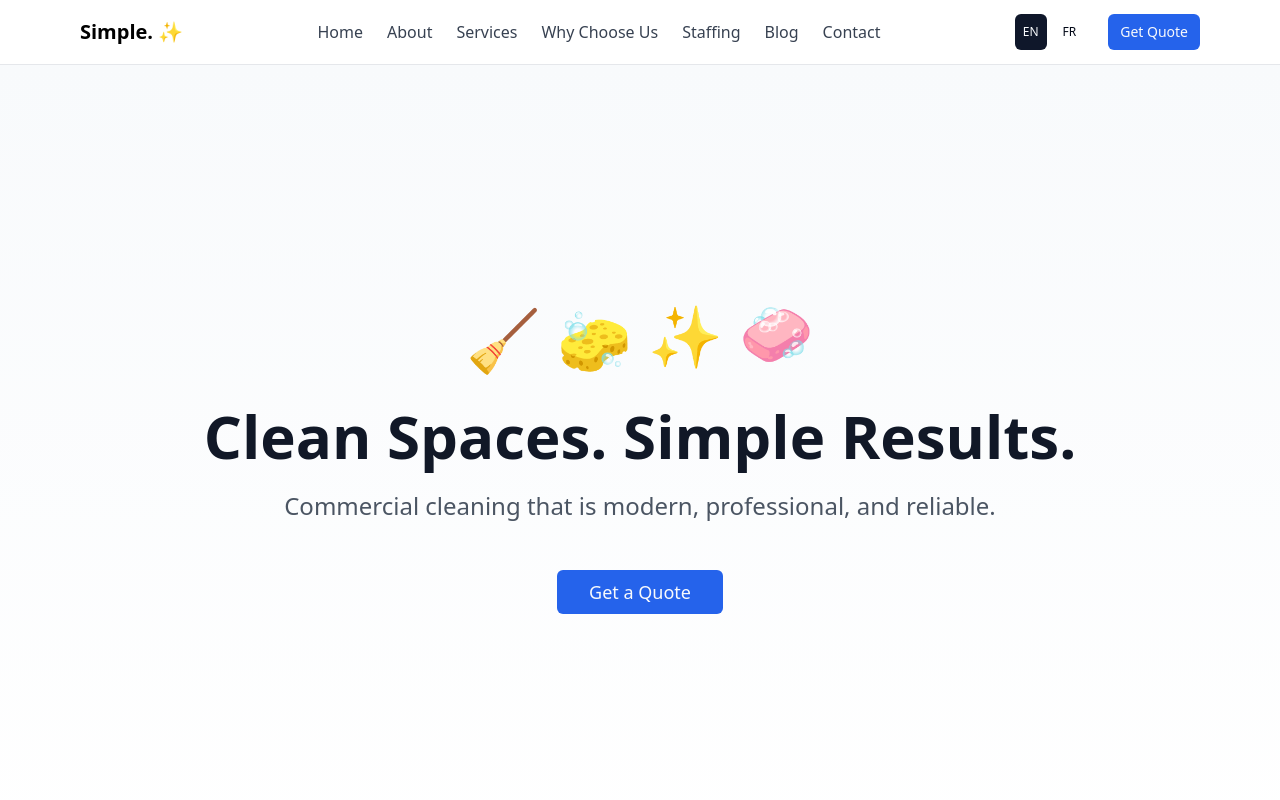
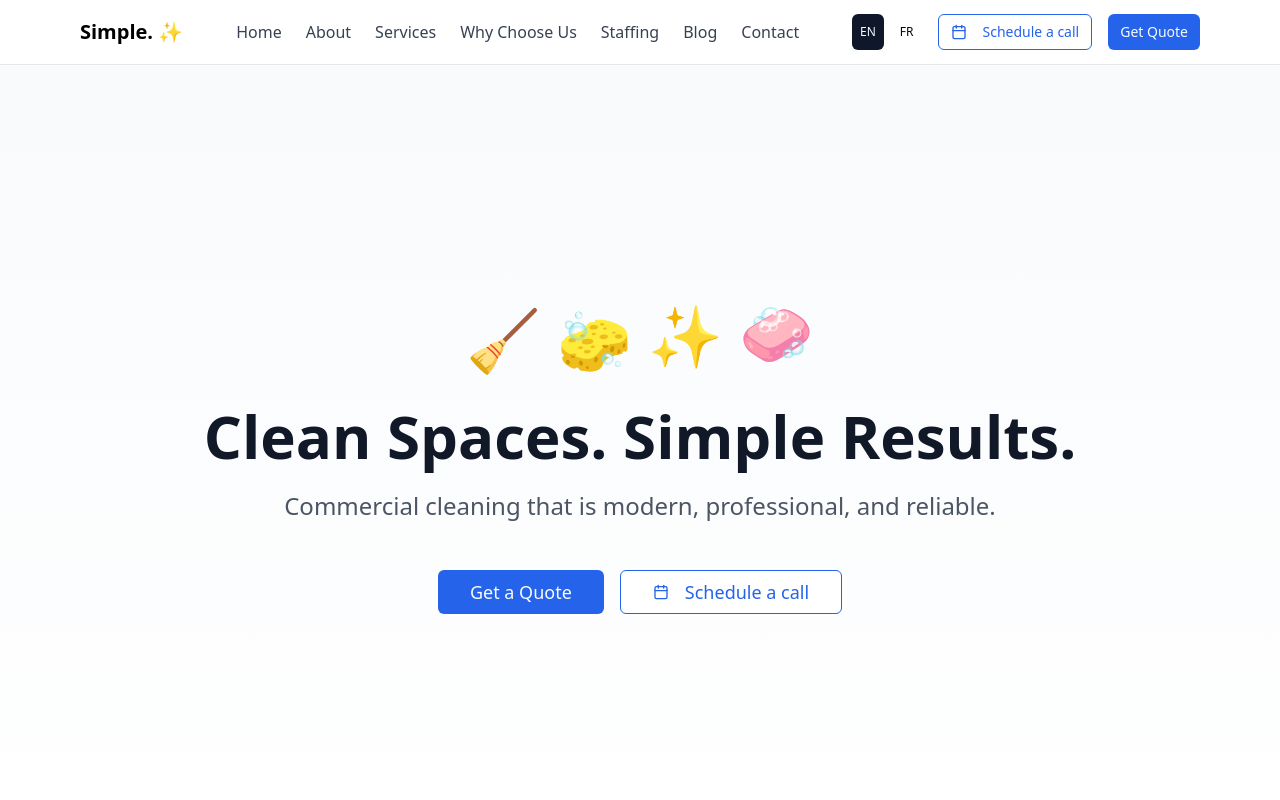
Before and after one commit to ronniehere/simple-website1, a React (Vite) app: page / in a window 1280 px wide. Shown: the top 800 px of the page. Built offline with nearby package versions, Linux system fonts and the light colour scheme.

Commit message:
Add "Schedule a call" button
Adds a "Schedule a call" button that links to a Calendly meeting.

```diff
--- a/src/components/Hero.tsx
+++ b/src/components/Hero.tsx
@@ -1,5 +1,6 @@
 
 import { Button } from "@/components/ui/button";
+import { Calendar } from "lucide-react";
 import { useLanguage } from "@/contexts/LanguageContext";
 
 export const Hero = () => {
@@ -25,6 +26,7 @@ export const Hero = () => {
             {t("hero.subtitle")}
           </p>
 
+          <div className="flex flex-col sm:flex-row items-center justify-center gap-4">
             <Button
               size="lg"
               className="text-lg px-8 py-4 bg-blue-600 hover:bg-blue-700"
@@ -32,6 +34,22 @@ export const Hero = () => {
             >
               {t("hero.cta")}
             </Button>
+
+            <a
+              href="https://calendly.com/abe-sshift/15-minute-meeting-for-simple"
+              target="_blank"
+              rel="noopener noreferrer"
+            >
+              <Button
+                size="lg"
+                variant="outline"
+                className="text-lg px-8 py-4 border-blue-600 text-blue-600 hover:bg-blue-50"
+              >
+                <Calendar className="w-5 h-5 mr-2" />
+                Schedule a call
+              </Button>
+            </a>
+          </div>
         </div>
       </div>
     </div>
--- a/src/components/Navigation.tsx
+++ b/src/components/Navigation.tsx
@@ -2,7 +2,7 @@
 import { Link } from "react-router-dom";
 import { Button } from "@/components/ui/button";
 import { Sheet, SheetContent, SheetTrigger } from "@/components/ui/sheet";
-import { Menu } from "lucide-react";
+import { Menu, Calendar } from "lucide-react";
 import { useState } from "react";
 import { useLanguage } from "@/contexts/LanguageContext";
 import { LanguageToggle } from "@/components/LanguageToggle";
@@ -61,9 +61,24 @@ export const Navigation = () => {
             ))}
           </div>
 
-          {/* Desktop Language Toggle and CTA */}
-          <div className="hidden md:flex items-center space-x-6">
+          {/* Desktop Language Toggle and CTAs */}
+          <div className="hidden md:flex items-center space-x-4">
             <LanguageToggle />
+
+            <a
+              href="https://calendly.com/abe-sshift/15-minute-meeting-for-simple"
+              target="_blank"
+              rel="noopener noreferrer"
+            >
+              <Button
+                size="sm"
+                variant="outline"
+                className="border-blue-600 text-blue-600 hover:bg-blue-50"
+              >
+                <Calendar className="w-4 h-4 mr-2" />
+                Schedule a call
+              </Button>
+            </a>
 
             <Button
               size="sm"
@@ -108,8 +123,24 @@ export const Navigation = () => {
                   )
                 ))}
 
+                <a
+                  href="https://calendly.com/abe-sshift/15-minute-meeting-for-simple"
+                  target="_blank"
+                  rel="noopener noreferrer"
+                  className="w-full"
+                  onClick={() => setIsOpen(false)}
+                >
+                  <Button
+                    className="w-full border-blue-600 text-blue-600 hover:bg-blue-50 mb-2"
+                    variant="outline"
+                  >
+                    <Calendar className="w-4 h-4 mr-2" />
+                    Schedule a call
+                  </Button>
+                </a>
+
                 <Button
-                  className="bg-blue-600 hover:bg-blue-700 mt-4"
+                  className="bg-blue-600 hover:bg-blue-700"
                   onClick={() => scrollToSection('contact')}
                 >
                   {t("nav.getQuote")}
--- a/src/components/staffing/StaffingCTA.tsx
+++ b/src/components/staffing/StaffingCTA.tsx
@@ -1,5 +1,6 @@
 
 import { Button } from "@/components/ui/button";
+import { Calendar } from "lucide-react";
 
 export const StaffingCTA = () => {
   return (
@@ -10,12 +11,29 @@ export const StaffingCTA = () => {
           Contact us today to discuss your staffing needs and discover how Simple. can provide the reliable workers your business requires.
         </p>
 
+        <div className="flex flex-col sm:flex-row items-center justify-center gap-4">
           <Button
             size="lg"
             className="text-lg px-8 py-4 bg-blue-600 hover:bg-blue-700"
           >
             Get Started
           </Button>
+
+          <a
+            href="https://calendly.com/abe-sshift/15-minute-meeting-for-simple"
+            target="_blank"
+            rel="noopener noreferrer"
+          >
+            <Button
+              size="lg"
+              variant="outline"
+              className="text-lg px-8 py-4 border-blue-600 text-blue-600 hover:bg-blue-50"
+            >
+              <Calendar className="w-5 h-5 mr-2" />
+              Schedule a call
+            </Button>
+          </a>
+        </div>
       </div>
     </section>
   );
--- a/src/components/staffing/StaffingHero.tsx
+++ b/src/components/staffing/StaffingHero.tsx
@@ -1,5 +1,6 @@
 
 import { Button } from "@/components/ui/button";
+import { Calendar } from "lucide-react";
 
 export const StaffingHero = () => {
   return (
@@ -22,6 +23,7 @@ export const StaffingHero = () => {
             Professional staffing solutions for all types of businesses requiring manual labor
           </p>
 
+          <div className="flex flex-col sm:flex-row items-center justify-center gap-4">
             <Button
               size="lg"
               className="text-lg px-8 py-4 bg-blue-600 hover:bg-blue-700"
@@ -29,6 +31,22 @@ export const StaffingHero = () => {
             >
               Get Started
             </Button>
+
+            <a
+              href="https://calendly.com/abe-sshift/15-minute-meeting-for-simple"
+              target="_blank"
+              rel="noopener noreferrer"
+            >
+              <Button
+                size="lg"
+                variant="outline"
+                className="text-lg px-8 py-4 border-blue-600 text-blue-600 hover:bg-blue-50"
+              >
+                <Calendar className="w-5 h-5 mr-2" />
+                Schedule a call
+              </Button>
+            </a>
+          </div>
         </div>
       </div>
     </div>
```
Lines whose indentation alone changed are shown as unchanged.
